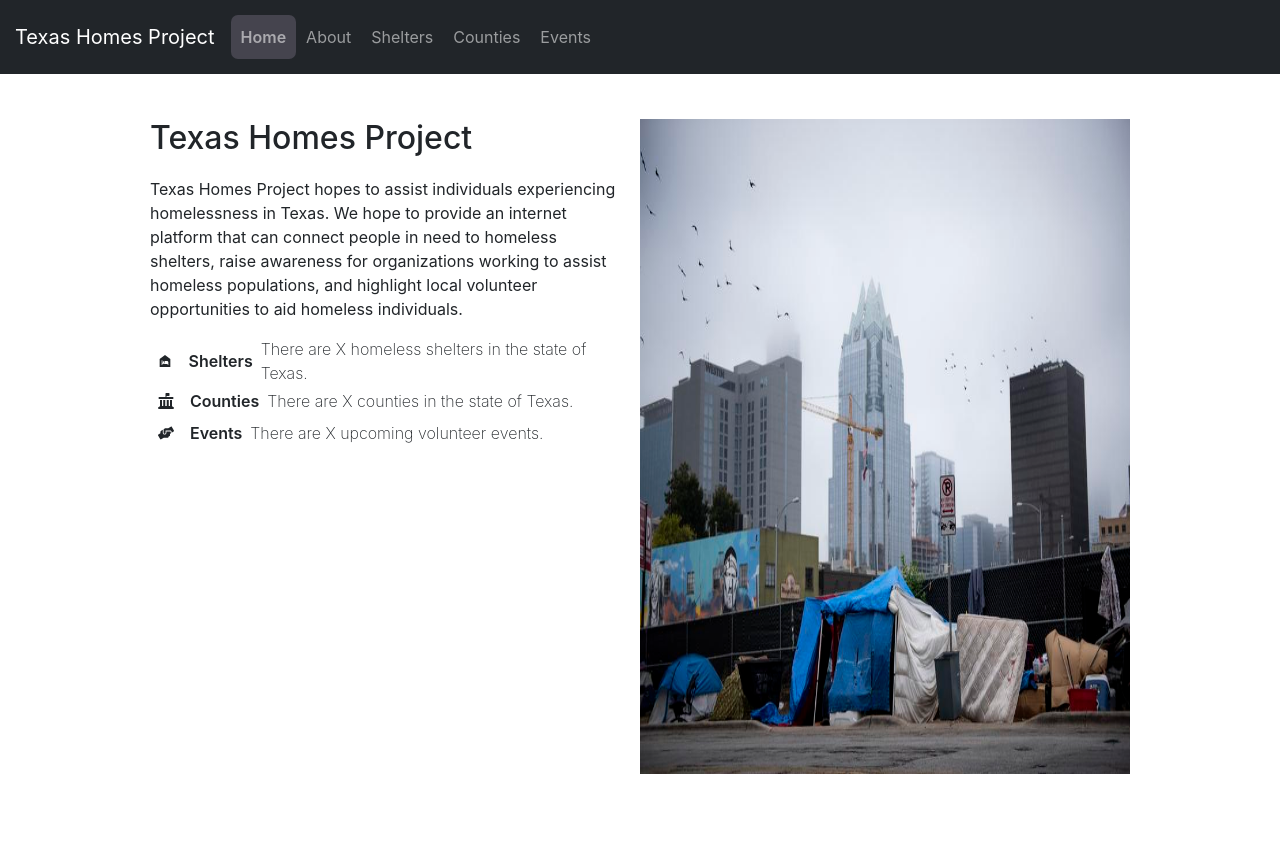
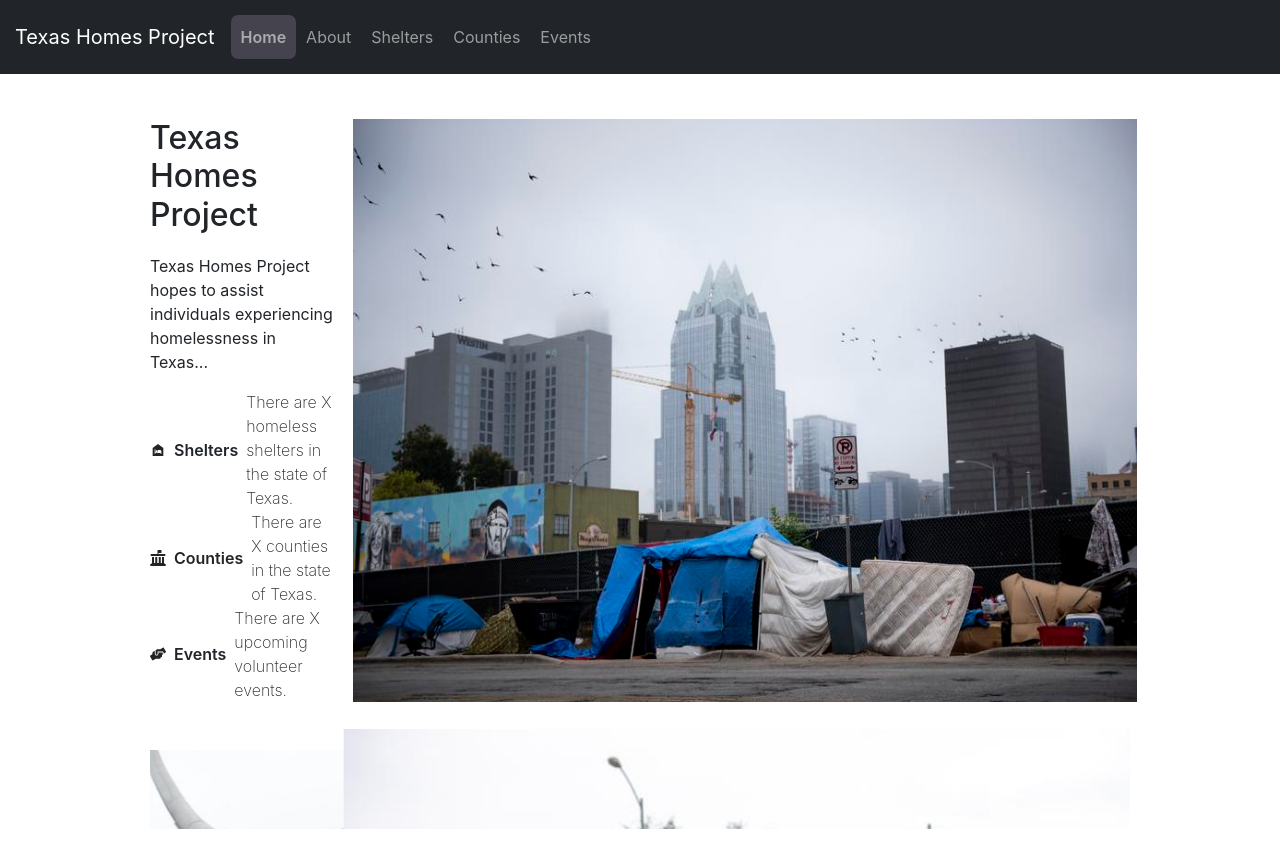
Before and after one commit to AnanthKothuri/TexasHomesProject, a React (Create React App) app in the folder front-end/: page / in a window 1280 px wide. Shown: the top 868 px of the page. Built offline with nearby package versions, Linux system fonts and the light colour scheme.

Commit message:
slideshow works but images inproperly rendered

```diff
--- a/front-end/src/Home/HomePage.jsx
+++ b/front-end/src/Home/HomePage.jsx
@@ -1,68 +1,46 @@
 import React from 'react';
 import mainImage from "../assets/homemainimage.jpg";
+import slide1 from "../assets/homess1.jpg"; // Imported slide 1
+import slide2 from "../assets/homess3.jpg"; // Imported slide 2
 import { MdNightShelter } from "react-icons/md";
 import { FaHandsHelping } from "react-icons/fa";
-import { FaLandmarkFlag } from "react-icons/fa6";
+import { FaLandmarkFlag } from "react-icons/fa6"; // Check this import
+import Slideshow from '../components/Slideshow';
+import Feature from '../components/Feature'; // Assuming Feature component is correctly imported
 
-const Feature = ({ smalltext, text, icon, iconBg }) => {
-  const stackStyle = {
+const HomePage = () => {
+  const slides = [slide1, slide2]; // Updated slides array
+
+  const pageContainerStyle = {
     display: 'flex',
-    alignItems: 'center',
-    gap: '8px',
+    flexDirection: 'column',
+    justifyContent: 'space-between',
+    minHeight: '100vh',
+    padding: '45px 150px',
   };
 
-  const flexStyle = {
-    width: '32px',
-    height: '32px',
-    display: 'flex',
-    alignItems: 'center',
-    justifyContent: 'center',
-    borderRadius: '50%',
-    backgroundColor: iconBg,
-  };
-
-  const textStyle = {
-    fontWeight: 600,
-  };
-
-  const smallTextStyle = {
-    fontWeight: 200,
-  };
-
-  return (
-    <div style={stackStyle}>
-      <div style={flexStyle}>{icon}</div>
-      <span style={textStyle}>{text}</span>
-      <span style={smallTextStyle}>{smalltext}</span>
-    </div>
-  );
-};
-
-const HomePage = () => {
-  const containerStyle = {
+  const contentAndImageContainerStyle = {
     display: 'flex',
     justifyContent: 'space-between',
-    padding: '45px 150px 100px 150px',
-    boxSizing: 'border-box',
-    height: '100vh',
   };
 
   const textAndFeatureContainerStyle = {
-    maxWidth: '600px', // Adjust based on your content's needs
+    maxWidth: '600px',
     textAlign: 'left',
   };
 
   const imageStyle = {
     marginLeft: '20px',
-    width: '50%',
+    width: '80%',
     height: 'auto',
   };
 
   return (
-    <div style={containerStyle}>
+    <div style={pageContainerStyle}>
+      <div style={contentAndImageContainerStyle}>
         <div style={textAndFeatureContainerStyle}>
           <h2 style={{ marginBottom: '20px' }}>Texas Homes Project</h2>
-        <p>Texas Homes Project hopes to assist individuals experiencing homelessness in Texas. We hope to provide an internet platform that can connect people in need to homeless shelters, raise awareness for organizations working to assist homeless populations, and highlight local volunteer opportunities to aid homeless individuals.</p>
+          <p>Texas Homes Project hopes to assist individuals experiencing homelessness in Texas...</p>
           <Feature
             icon={<MdNightShelter />}
             iconBg="#FFFFFF"
@@ -76,7 +54,7 @@ const HomePage = () => {
             smalltext="There are X counties in the state of Texas."
           />
           <Feature
-          icon={<FaHandsHelping/>}
+            icon={<FaHandsHelping />}
             iconBg="#FFFFFF"
             text="Events"
             smalltext="There are X upcoming volunteer events."
@@ -84,6 +62,8 @@ const HomePage = () => {
         </div>
         <img src={mainImage} alt="Descriptive Alt Text" style={imageStyle} />
       </div>
+      <Slideshow slides={slides} interval={5000} />
+    </div>
   );
 }
 
--- /dev/null
+++ b/front-end/src/components/Feature.jsx
@@ -0,0 +1,35 @@
+const Feature = ({ smalltext, text, icon, iconBg }) => {
+    const stackStyle = {
+      display: 'flex',
+      alignItems: 'center',
+      gap: '8px',
+    };
+
+    const flexStyle = {
+      width: '32px',
+      height: '32px',
+      display: 'flex',
+      alignItems: 'center',
+      justifyContent: 'center',
+      borderRadius: '50%',
+      backgroundColor: iconBg,
+    };
+
+    const textStyle = {
+      fontWeight: 600,
+    };
+
+    const smallTextStyle = {
+      fontWeight: 200,
+    };
+
+    return (
+      <div style={stackStyle}>
+        <div style={flexStyle}>{icon}</div>
+        <span style={textStyle}>{text}</span>
+        <span style={smallTextStyle}>{smalltext}</span>
+      </div>
+    );
+  };
+
+  export default Feature
--- /dev/null
+++ b/front-end/src/components/Slideshow.css
@@ -0,0 +1,17 @@
+.slideshow {
+    overflow: hidden;
+    position: relative;
+    width: 100%;
+    height: 100px; /* Adjust based on your needs */
+  }
+
+  .slideshow-slider {
+    white-space: nowrap;
+    transition: ease 1000ms;
+  }
+
+  .slide {
+    width: 100%; /* Ensure the slide covers the container width */
+    height: auto; /* Adjust height automatically to maintain aspect ratio */
+    object-fit: contain; /* Ensures the full image is visible */
+  }
--- /dev/null
+++ b/front-end/src/components/Slideshow.jsx
@@ -0,0 +1,38 @@
+import React, { useState, useEffect } from 'react';
+import './Slideshow.css'; // Import the CSS for styling
+
+const Slideshow = ({ interval = 3000, slides }) => {
+  const [currentSlide, setCurrentSlide] = useState(0);
+
+  useEffect(() => {
+    const timer = setInterval(() => {
+      setCurrentSlide((prevSlide) =>
+        prevSlide === slides.length - 1 ? 0 : prevSlide + 1
+      );
+    }, interval);
+
+    return () => clearInterval(timer);
+  }, [slides.length, interval]);
+
+  const imageStyle = {
+    width: '100%', // Ensures the slide covers the container width
+    height: 'auto', // Adjust height automatically to maintain aspect ratio
+    objectFit: 'contain', // Ensures the full image is visible
+  };
+
+  return (
+    <div className="slideshow">
+      <div
+        className="slideshow-slider"
+        style={{ transform: `translateX(-${currentSlide * 100}%)` }}
+      >
+       {slides.map((slide, index) => (
+        <img key={index} src={slide} alt={`Slide ${index}`} style={imageStyle} />
+      ))}
+
+      </div>
+    </div>
+  );
+};
+
+export default Slideshow;
```
Also changed, not shown: front-end/src/assets/homess1.jpg (added), front-end/src/assets/homess3.jpg (added). Lines whose indentation alone changed are shown as unchanged.
